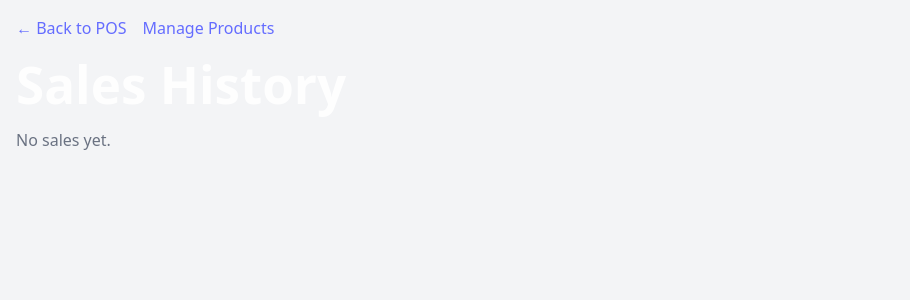
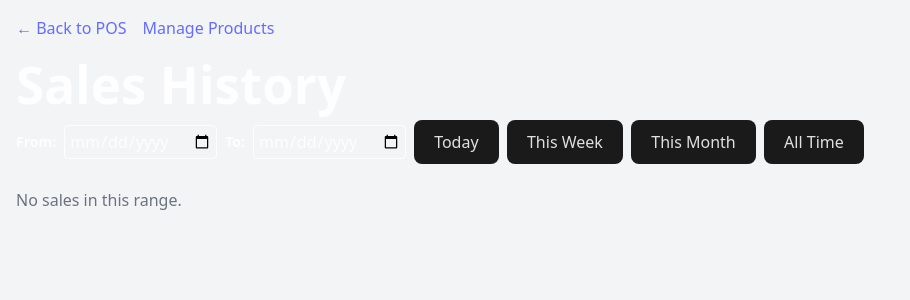
Before and after one commit to MaverickSeneris/offline-pos, a React (Vite) app: page /sales in a window 1280 px wide. Shown: the top 300 px of the page, without its empty margins (0-910 px from the left). Built offline with nearby package versions, Linux system fonts and the light colour scheme.

Commit message:
feat: add date range filtering to Sales History

```diff
--- a/src/pages/Sales.tsx
+++ b/src/pages/Sales.tsx
@@ -14,6 +14,8 @@ const SALES_KEY = "vendure_sales";
 
 export default function Sales() {
   const [sales, setSales] = useState<Sale[]>([]);
+  const [fromDate, setFromDate] = useState(""); // Filter start date
+  const [toDate, setToDate] = useState(""); // Filter end date
 
   useEffect(() => {
     const stored = localStorage.getItem(SALES_KEY);
@@ -30,6 +32,46 @@ export default function Sales() {
     localStorage.setItem(SALES_KEY, JSON.stringify(updatedSales));
   };
 
+  // 🔍 Filter sales by selected date range
+  const filteredSales = sales.filter((sale) => {
+    const saleDate = new Date(sale.date).toISOString().slice(0, 10);
+    return (
+      (!fromDate || saleDate >= fromDate) && (!toDate || saleDate <= toDate)
+    );
+  });
+
+  // 🎯 Preset filter functions
+  const setToday = () => {
+    const today = new Date().toISOString().slice(0, 10);
+    setFromDate(today);
+    setToDate(today);
+  };
+
+  const setThisWeek = () => {
+    const now = new Date();
+    const first = new Date(now);
+    first.setDate(now.getDate() - now.getDay());
+    const last = new Date(first);
+    last.setDate(first.getDate() + 6);
+
+    setFromDate(first.toISOString().slice(0, 10));
+    setToDate(last.toISOString().slice(0, 10));
+  };
+
+  const setThisMonth = () => {
+    const now = new Date();
+    const first = new Date(now.getFullYear(), now.getMonth(), 1);
+    const last = new Date(now.getFullYear(), now.getMonth() + 1, 0);
+
+    setFromDate(first.toISOString().slice(0, 10));
+    setToDate(last.toISOString().slice(0, 10));
+  };
+
+  const clearFilter = () => {
+    setFromDate("");
+    setToDate("");
+  };
+
   return (
     <div className="min-h-screen p-4 bg-gray-100">
       <div className="mb-4 flex gap-4">
@@ -41,13 +83,55 @@ export default function Sales() {
         </a>
       </div>
 
-      <h1 className="text-2xl font-bold mb-4">Sales History</h1>
+      <h1 className="text-2xl font-bold mb-2">Sales History</h1>
 
-      {sales.length === 0 ? (
-        <p className="text-gray-500">No sales yet.</p>
+      {/* 📆 Filter UI with presets */}
+      <div className="flex flex-wrap gap-2 items-center mb-6">
+        <label className="text-sm font-semibold">From:</label>
+        <input
+          type="date"
+          value={fromDate}
+          onChange={(e) => setFromDate(e.target.value)}
+          className="border p-1 rounded"
+        />
+        <label className="text-sm font-semibold">To:</label>
+        <input
+          type="date"
+          value={toDate}
+          onChange={(e) => setToDate(e.target.value)}
+          className="border p-1 rounded"
+        />
+        <button
+          onClick={setToday}
+          className="text-sm bg-gray-200 px-2 py-1 rounded"
+        >
+          Today
+        </button>
+        <button
+          onClick={setThisWeek}
+          className="text-sm bg-gray-200 px-2 py-1 rounded"
+        >
+          This Week
+        </button>
+        <button
+          onClick={setThisMonth}
+          className="text-sm bg-gray-200 px-2 py-1 rounded"
+        >
+          This Month
+        </button>
+        <button
+          onClick={clearFilter}
+          className="text-sm bg-gray-300 px-2 py-1 rounded"
+        >
+          All Time
+        </button>
+      </div>
+
+      {filteredSales.length === 0 ? (
+        <p className="text-gray-500">No sales in this range.</p>
       ) : (
         <div className="space-y-6">
-          {sales.map((sale) => (
+          {filteredSales.map((sale) => (
             <div
               key={sale.id}
               className="bg-white p-4 rounded shadow font-mono text-sm"
```
